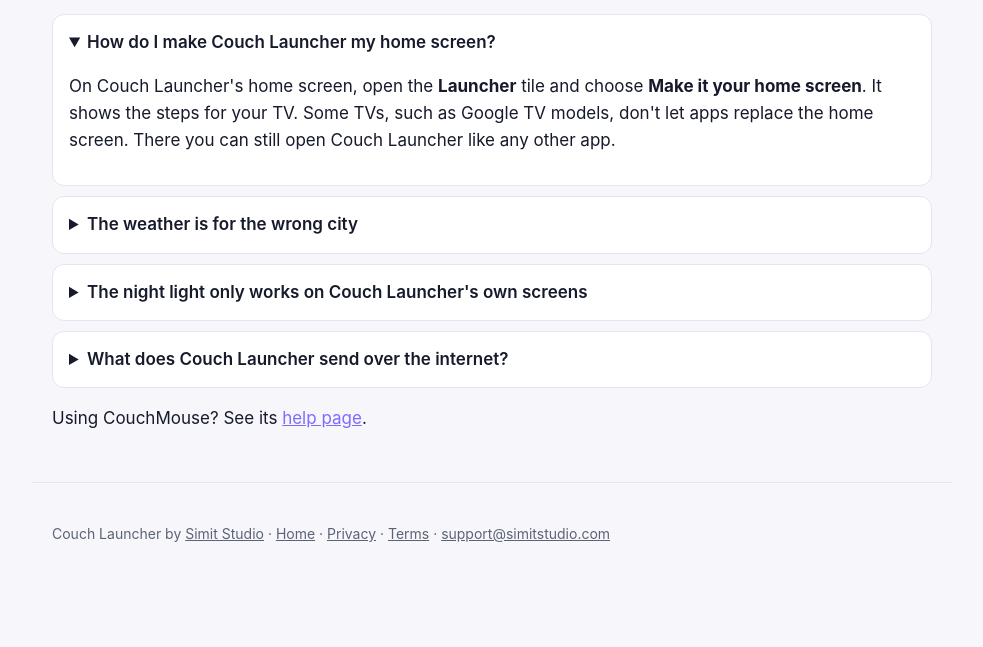
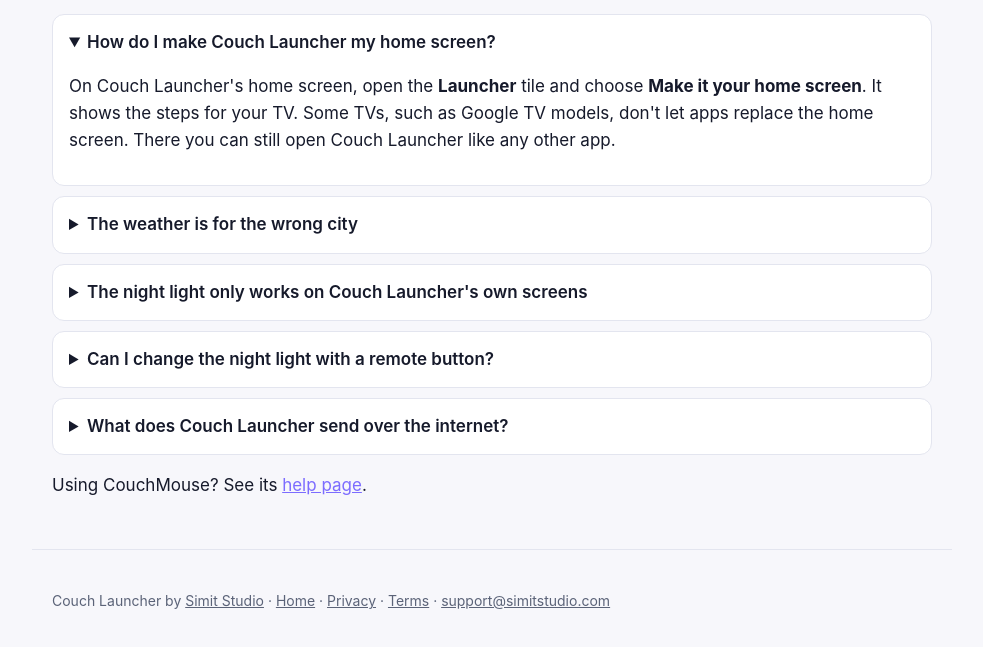
Before and after one commit to simitstudio/simitstudio.github.io, a plain HTML site: page couch-launcher/support.html in a window 1280 px wide. Shown: the part 183-830 px from the top of the page, without its empty margins (148-1131 px from the left). Before the commit the page ends 800 px from the top, so only its background shows below. Drawn offline with Linux system fonts and the light colour scheme.

Commit message:
Couch Launcher help: the night light's remote button and app action
Co-Authored-By: Claude Opus 5.5 <noreply@anthropic.com>
Claude-Session: https://claude.ai/code/session_01CYr6KMxqcrJ7SMpUqzdKS7

```diff
--- a/couch-launcher/support.html
+++ b/couch-launcher/support.html
@@ -26,6 +26,9 @@
     <p>To warm up every app, Couch Launcher needs Android's <b>Display over other apps</b> permission. Open the <b>Night light</b> tile, set <b>Where</b> to <b>All apps</b> and press OK on <b>Allow over other apps</b>. In the TV's settings, choose Couch Launcher and turn the permission on. On most TVs it is under Settings, Apps, Special app access, Display over other apps.</p>
     <p>Some TVs have no such setting, and Android 10 and later don't allow it on low-memory "Go" devices. There the night light covers Couch Launcher's own screens. With a computer and adb you can still allow it once: <code>adb shell appops set app.couchmouse.launcher SYSTEM_ALERT_WINDOW allow</code>. Android hides the night light on its own Settings screens, for safety.</p></details>
 
+  <details><summary>Can I change the night light with a remote button?</summary>
+    <p>Yes. On Couch Launcher's screens the <b>blue</b> button opens a small night light panel: ◀ ▶ changes it, OK closes it. To use another button, open the <b>Night light</b> tile, choose <b>Remote button</b> and press the button you want. While another app is on screen, Android doesn't pass remote buttons to Couch Launcher. A button mapper app can open the panel there: have it start <code>app.couchmouse.launcher.action.NIGHT_LIGHT</code>.</p></details>
+
   <details><summary>What does Couch Launcher send over the internet?</summary>
     <p>Only the coordinates of your weather city, to MET Norway's forecast service, and, with the online art collection on, requests for public-domain paintings from the Art Institute of Chicago. No accounts, no ads, no tracking. See the <a href="privacy">privacy policy</a>.</p></details>
 
```
